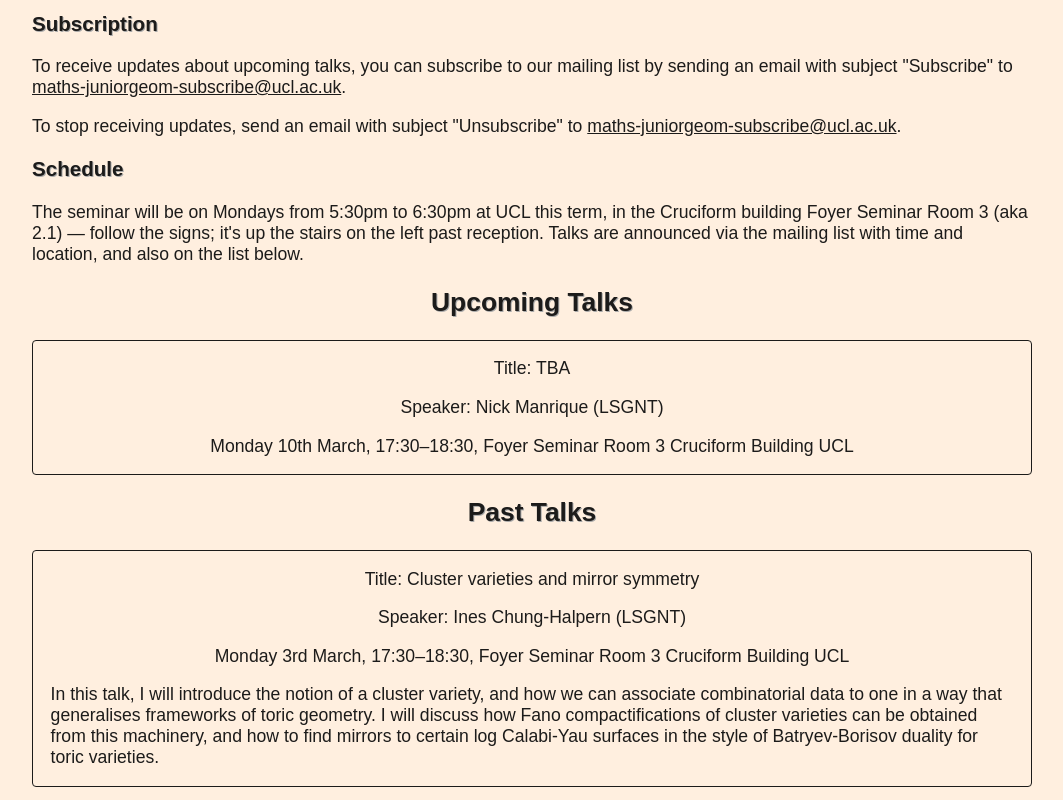
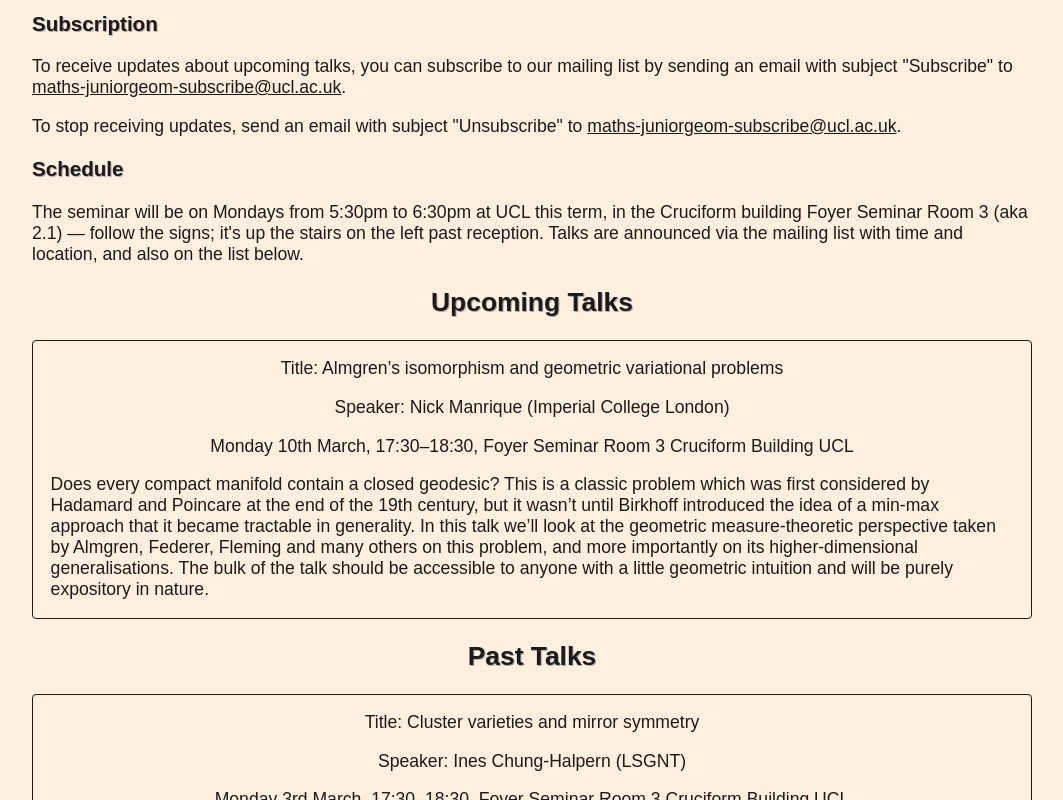
Before and after one commit to FulinZh/ucl-junior-geometry-2025-2026.github.io, a plain HTML site: page index.html in a window 1280 px wide. Shown: the part 469-1269 px from the top of the page, without its empty margins (108-1171 px from the left). Drawn offline with Linux system fonts and the light colour scheme.

Commit message:
Update schedule

```diff
--- a/index.html
+++ b/index.html
@@ -76,12 +76,25 @@
 
         <ul class="schedule-list">
             <li>
-                <p class="schedule-info">Title: TBA</p>
-                <p class="schedule-info">Speaker: Nick Manrique (LSGNT)</p>
+                <p class="schedule-info">Title: Almgren’s isomorphism and
+                    geometric variational problems</p>
+                <p class="schedule-info">Speaker: Nick Manrique (Imperial
+                    College London)</p>
                 <p class="schedule-info">Monday 10th March, 17:30–18:30,
                     Foyer Seminar Room 3 Cruciform Building UCL</p>
-                <!-- <p class="schedule-abstract">
-                </p> -->
+                <p class="schedule-abstract">
+                    Does every compact manifold contain a closed geodesic? This
+                    is a classic problem which was first considered by Hadamard
+                    and Poincare at the end of the 19th century, but it wasn’t
+                    until Birkhoff introduced the idea of a min-max approach
+                    that it became tractable in generality. In this talk we’ll
+                    look at the geometric measure-theoretic perspective taken
+                    by Almgren, Federer, Fleming and many others on this
+                    problem, and more importantly on its higher-dimensional
+                    generalisations. The bulk of the talk should be accessible
+                    to anyone with a little geometric intuition and will be
+                    purely expository in nature.
+                </p>
             </li>
         </ul>
 
```
